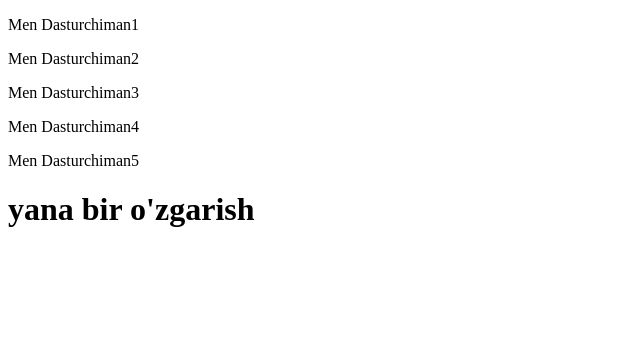
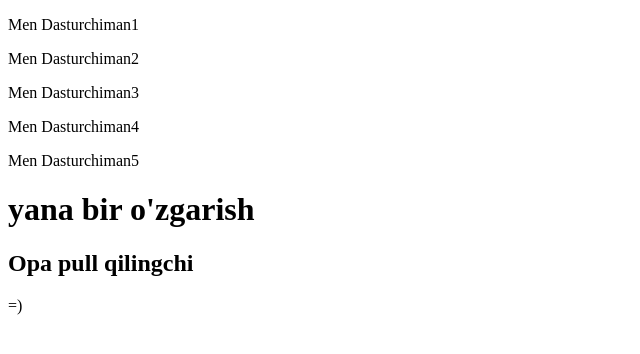
Before and after one commit to UmidaTurdiyeva/shifo, a plain HTML site: page index.html in a window 1280 px wide. Shown: the whole page, without its empty margins (0-640 px from the left). Drawn offline with Linux system fonts and the light colour scheme.

Commit message:
index append h2 teg

```diff
--- a/index.html
+++ b/index.html
@@ -13,5 +13,6 @@
     <p>Men Dasturchiman4</p>
     <p>Men Dasturchiman5</p>
     <h1>yana bir o'zgarish</h1>
+    <h2>Opa pull qilingchi</h2> =)
 </body>
 </html>
```
